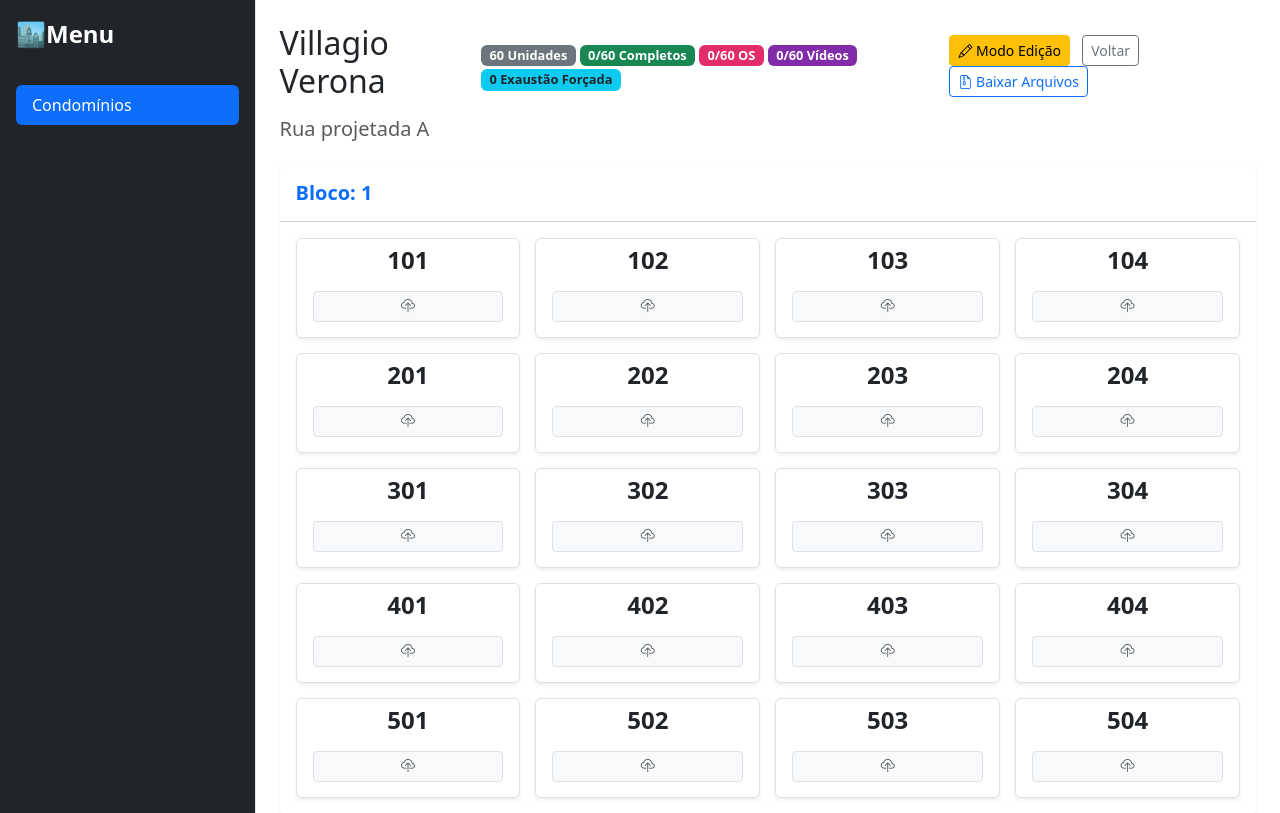
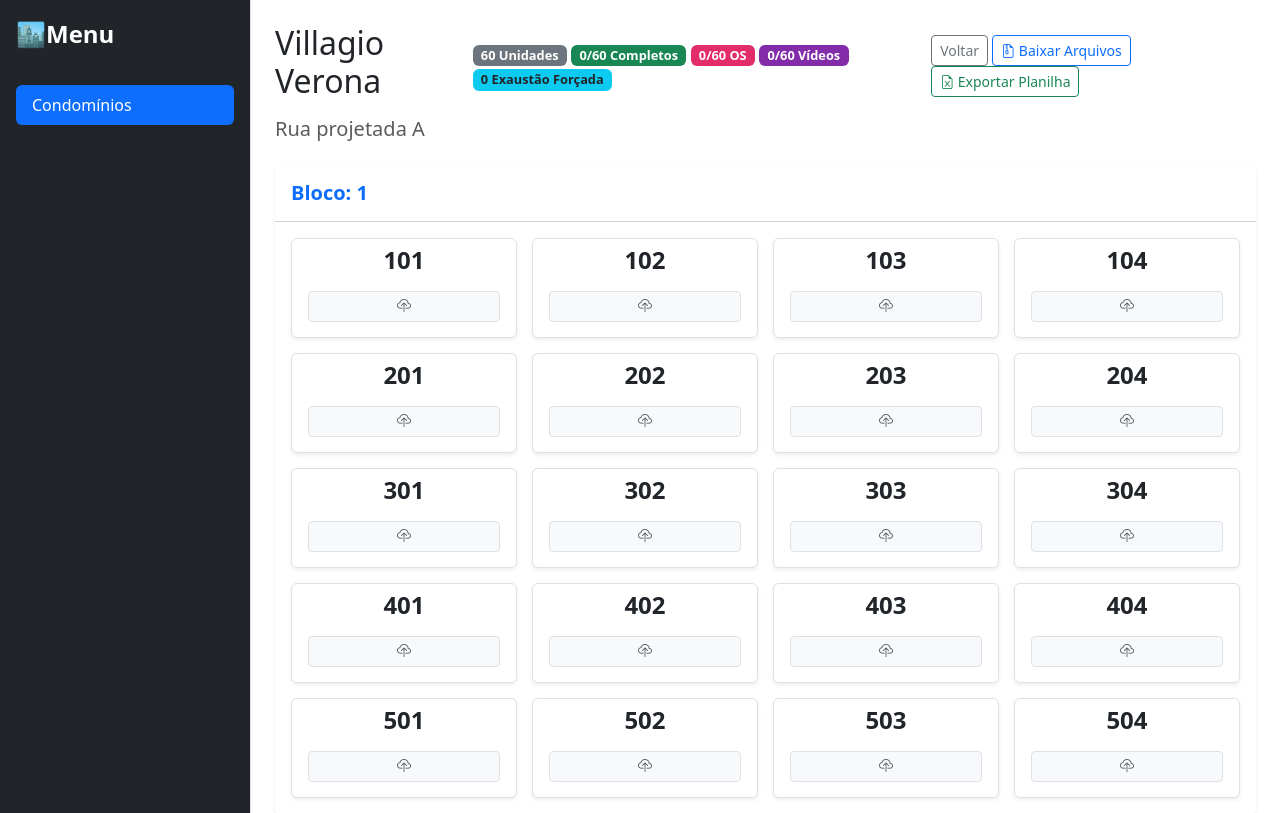
Before and after one commit to gabrieltrabr/Helper-Conversao, a Django app: page /condominio/3/ in a window 1280 px wide. Shown: the top 813 px of the page. Run offline with Django 5.2, Linux system fonts and the light colour scheme; data comes from the database, SQL or seed files in the repository.

Commit message:
Relatório/lista
Relatório/LIstagem no excel dos aps com os dados inseridos no upload

```diff
--- a/starter/core/templates/core/detalhe_condominio.html
+++ b/starter/core/templates/core/detalhe_condominio.html
@@ -89,9 +89,6 @@
         </div>
 
         <div>
-            <label for="toggle-edicao" class="btn btn-warning btn-sm me-2 btn-editar mb-0" style="cursor: pointer;">
-                <i class="bi bi-pencil"></i> Modo Edição
-            </label>
 
             <button type="submit" class="btn btn-success btn-sm me-2 btn-salvar" style="display: none;">
                 <i class="bi bi-check-lg"></i> Salvar Alterações
@@ -100,6 +97,9 @@
             <a href="{% url 'index' %}" class="btn btn-outline-secondary btn-sm">Voltar</a>
             <a href="{% url 'baixar_arquivos' condominio.pk %}" class="btn btn-outline-primary btn-sm me-2">
                 <i class="bi bi-file-earmark-zip"></i> Baixar Arquivos
+            </a>
+            <a href="{% url 'exportar_planilha' condominio.pk %}" class="btn btn-outline-success btn-sm me-2">
+                <i class="bi bi-file-earmark-excel"></i> Exportar Planilha
             </a>
         </div>
     </div>
--- a/starter/core/urls.py
+++ b/starter/core/urls.py
@@ -10,6 +10,7 @@ urlpatterns = [
     path('apartamento/<int:pk>/', views.ficha_apartamento, name='ficha_apartamento'),
     path('arquivo/<int:pk>/deletar/', views.deletar_arquivo, name='deletar_arquivo'),
     path('condominio/<int:pk>/baixar-arquivos/', views.baixar_arquivos_condominio, name='baixar_arquivos'),
+    path('condominio/<int:pk>/exportar-planilha/', views.exportar_planilha_condominio, name='exportar_planilha'),
 ]
 
 # Adicione isto no final: permite ver os arquivos salvos enquanto estiver testando no PC
--- a/starter/core/views.py
+++ b/starter/core/views.py
@@ -4,6 +4,7 @@ from datetime import date
 import zipfile
 import os
 import io
+import openpyxl
 from django.http import HttpResponse
 
 def index(request):
@@ -149,3 +150,48 @@ def baixar_arquivos_condominio(request, pk):
     response = HttpResponse(buffer, content_type='application/zip')
     response['Content-Disposition'] = f'attachment; filename="Arquivos_{condominio.nome}.zip"'
     return response
+
+def exportar_planilha_condominio(request, pk):
+    condominio = get_object_or_404(Condominio, pk=pk)
+
+    # 1. Cria o arquivo Excel na memória
+    wb = openpyxl.Workbook()
+
+    # Para economizar consultas ao banco, buscamos todos os APs de uma vez só
+    apartamentos = Apartamento.objects.filter(bloco__condominio=condominio).select_related('bloco').order_by('bloco__nome', 'numero')
+
+    # ==========================================
+    # ABA 1: Listagem de Serviços (Comercial)
+    # ==========================================
+    ws1 = wb.active # Pega a primeira aba criada por padrão
+    ws1.title = "Serviços e Moradores"
+
+    # Cabeçalhos da Aba 1
+    ws1.append(['Bloco', 'Apartamento', 'Morador', 'Técnico', 'Equipamento', 'Exaustão', 'Tem OS?', 'Tem Vídeo?', 'Observações'])
+
+    # Preenchendo os dados da Aba 1
+    for apto in apartamentos:
+        # Lógica para checar se tem OS/Vídeo (normal ou de exaustão)
+        status_os = "Sim" if apto.tem_os or apto.tem_os_ex else "Não"
+        status_video = "Sim" if apto.tem_video or apto.tem_video_ex else "Não"
+
+        ws1.append([
+            apto.bloco.nome,
+            apto.numero,
+            apto.morador,
+            apto.tecnico,
+            apto.equipamento,
+            "Sim" if apto.exaustao_forcada else "Não",
+            status_os,
+            status_video,
+            apto.observacoes
+        ])
+
+    # 2. Prepara a resposta HTTP para o navegador baixar o arquivo
+    response = HttpResponse(content_type='application/vnd.openxmlformats-officedocument.spreadsheetml.sheet')
+    response['Content-Disposition'] = f'attachment; filename="Relatorio_{condominio.nome}.xlsx"'
+
+    # Salva o arquivo virtual direto na resposta
+    wb.save(response)
+
+    return response
--- a/starter/web_project/settings.py
+++ b/starter/web_project/settings.py
@@ -101,7 +101,6 @@ AUTH_PASSWORD_VALIDATORS = [
     },
 ]
 
-
 # Internationalization
 # https://docs.djangoproject.com/en/6.0/topics/i18n/
 
@@ -113,7 +112,6 @@ USE_I18N = True
 
 USE_TZ = True
 
-
 # Static files (CSS, JavaScript, Images)
 # https://docs.djangoproject.com/en/6.0/howto/static-files/
 
```
